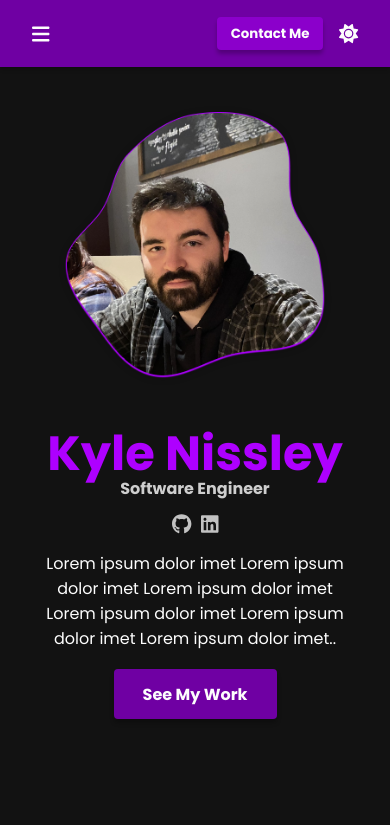
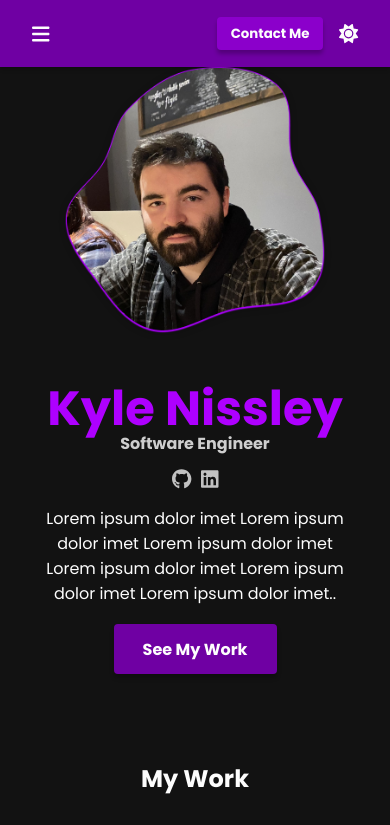
Before and after one commit to knissley/knissley.github.io, a React (Create React App) app: page / in a window 390 px wide. Shown: the top 825 px of the page. Built offline with nearby package versions, Linux system fonts and the light colour scheme.

Commit message:
adjust margins

```diff
--- a/src/AboutMe/WorkExperience.css
+++ b/src/AboutMe/WorkExperience.css
@@ -19,6 +19,5 @@
 }
 
 .work-experience-list {
-  padding-left: .55em;
-  list-style-image: url('../assets/Ellipse\ 5.png');
+  padding-left: 1.5em;
 }
--- a/src/Hero/Hero.css
+++ b/src/Hero/Hero.css
@@ -3,7 +3,7 @@
   display: flex;
   flex-direction: row;
   justify-content: space-between;
-  margin: 0 auto;
+  margin: 67px auto;
   height: 100%;
   min-height: 70vh;
   max-width: 1600px;
--- a/src/Hero/HeroContent.css
+++ b/src/Hero/HeroContent.css
@@ -11,7 +11,6 @@
     order: 2;
     align-items: center;
     width: 100%;
-    margin-bottom: 5em;
   }
 
   .subtitle-socials-container {
--- a/src/Hero/HeroImage.css
+++ b/src/Hero/HeroImage.css
@@ -7,6 +7,7 @@
 .hero-image {
   width: 100%;
   filter: drop-shadow(0px 1px 3px rgba(0,0,0, .25));
+  margin-top: 3em;
 }
 
 .hero-image:hover {
@@ -17,6 +18,5 @@
   .hero-image {
     width: 80%;
     margin: 0 auto;
-    margin-top: 7em;
   }
 }
```
Also changed, not shown: TODO.txt.
